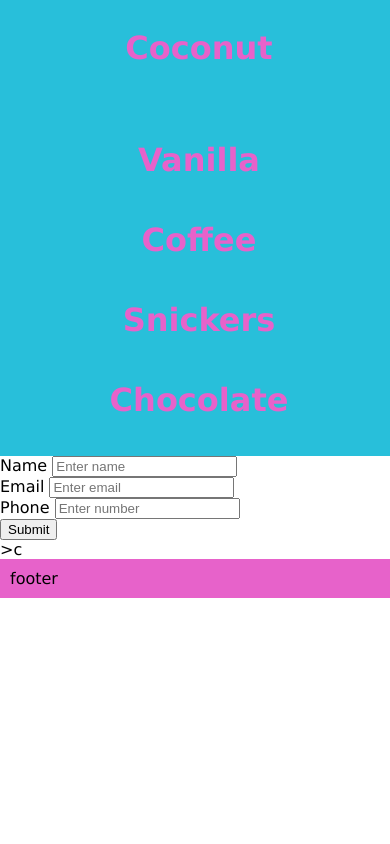
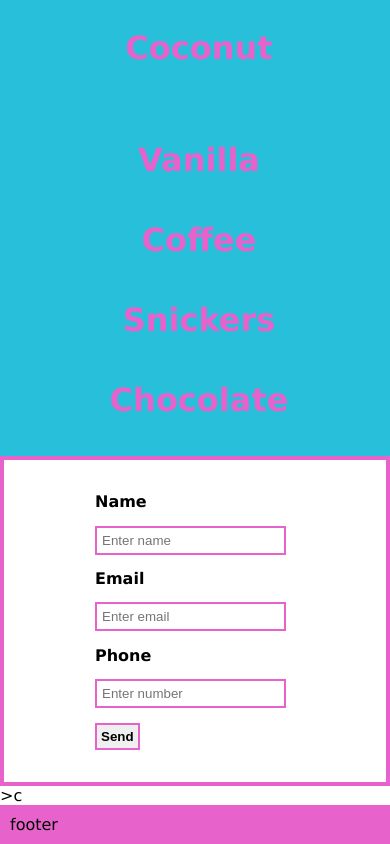
Before and after one commit to Code-Institute-Submissions/cafe-gelato, a plain HTML site: page index.html in a window 390 px wide. Shown: the part 858-1702 px from the top of the page. Before the commit the page ends 1456 px from the top, so only its background shows below. Drawn offline with Linux system fonts and the light colour scheme.

Commit message:
form styled for mobile

```diff
--- a/style.css
+++ b/assets/css/style.css
@@ -155,7 +155,6 @@ body {
 @media (min-width:768px) {
     .ic-list {
         flex-direction: row;
-        position: relative;
         text-align: center;
         justify-content: space-between;
 
@@ -172,6 +171,46 @@ body {
 }
 
 
+form .catering-form {
+    display: block;
+    max-width: 2000px;
+    border: 4px solid rgb(231, 98, 202);
+    padding: 2rem;
+
+
+}
+
+.catering-form div {
+    width: 200px;
+    margin:auto;
+}
+
+label {
+    font-weight: bold;
+}
+
+input {
+    margin: 0.9rem auto;
+    padding: 5px;
+    border: 2.5px solid rgb(231, 98, 202);
+
+}
+
+button {
+    font-weight: bold;
+    padding: 4px;
+    border: 2px solid rgb(231, 98, 202);
+}
+
+button:hover {
+    color: white;
+    background-color: rgb(231, 98, 202);
+    border-color:rgb(40, 191, 218);
+}
+
+
+
+
 footer {
     background-color: rgb(231, 98, 202);
     color: black;
--- a/index.html
+++ b/index.html
@@ -5,7 +5,7 @@
 <meta name="viewport" content="width=device-width, initial-scale=1.0">
 <meta http-equiv="X-UA-Compatible" content="ie=edge">
 <meta name="Description" content="Enter your description here"/>
-<link rel="stylesheet" href="style.css">
+<link rel="stylesheet" href="assets/css/style.css">
 <title>Café Gelato</title>
 </head>
 <body>
@@ -58,7 +58,7 @@
 
        <section  id="catering">
        <form action="index.html" method="GET">
-
+       <div class="catering-form">
        <div>
            <label for="name">Name</label>
            <input type="text" name="name" id="name" placeholder="Enter name" required>
@@ -71,7 +71,10 @@
                     <label for="phone">Phone</label>
                     <input type="tel" name="phone" id="phone" placeholder="Enter number" required>
                  </div>
-                      <button type="submit">Submit</button>
+                 <div>
+                      <button type="submit">Send</button>
+                    </div>
+                </div>
         </form>
 
     </section>
```
Also changed, not shown: assets/css/img/background4.jpg (renamed from img/background4.jpg), assets/css/img/background5.jpg (renamed from img/background5.jpg), img/background.jpg (deleted), img/background3.jpg (deleted), img/icon.png (deleted).
